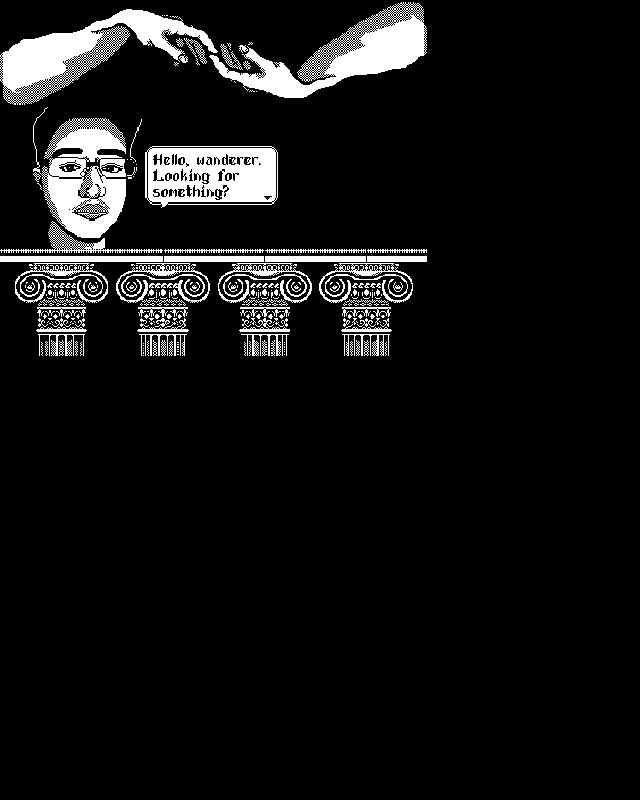
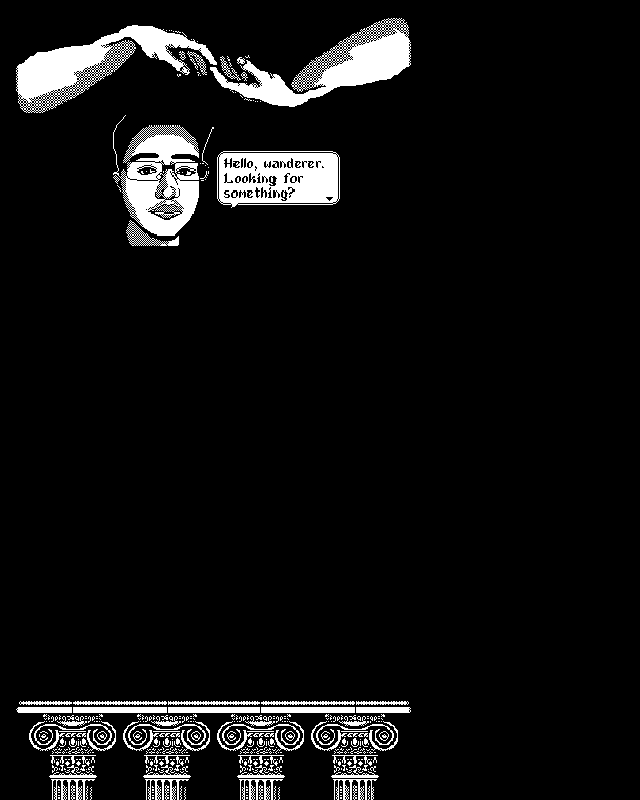
Before and after one commit to Azia-Bay/aziabay.com, a Next.js app: page / in a window 1280 px wide. Shown: the whole page, without its empty margins (0-640 px from the left). Built offline with nearby package versions, Linux system fonts and the light colour scheme.

Commit message:
feat: update sidebar layout

```diff
--- a/src/components/layout/sidebar.tsx
+++ b/src/components/layout/sidebar.tsx
@@ -2,10 +2,10 @@ import Image from "next/image";
 
 export default function Sidebar() {
   return (
-    <div className="w-1/3">
+    <div className="w-1/3 h-screen p-4 pb-0 flex flex-col items-center">
       <Image className="w-full h-auto pixelated" src="/banner_arms.png" alt="" width={0} height={0} unoptimized />
       <Image className="cursor-pointer w-2/3 h-auto pixelated" src="/headshot.gif" alt="A 1-bit (black & white) pixel art headshot of Azia Bay-Asen. He wears rectangular glasses." width={0} height={0} />
-      <Image className="w-full h-auto pixelated" src="/banner_pillars.png" alt="" width={0} height={0} unoptimized />
+      <Image className="w-full h-auto mt-auto pixelated" src="/banner_pillars.png" alt="" width={0} height={0} unoptimized />
     </div>
   );
 }
```
Also changed, not shown: public/banner_pillars.png.
